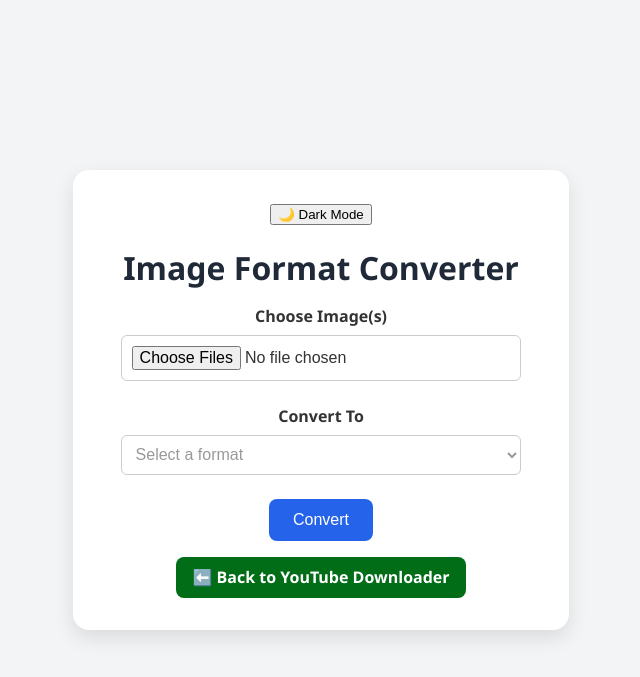
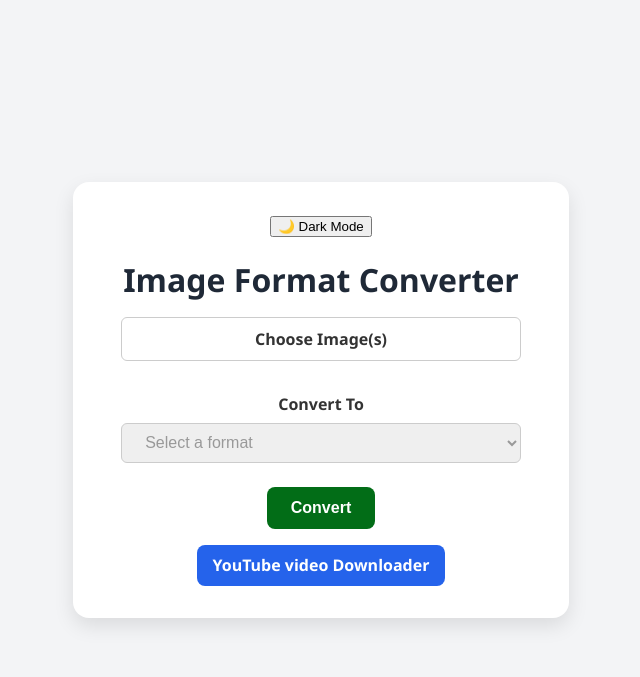
Before and after one commit to Manupoons/Video-Downloader_Image-Converter, a Flask app: page /convert-image in a window 1280 px wide. Shown: the top 677 px of the page, without its empty margins (319-959 px from the left). Run offline with Flask 3, Linux system fonts and the light colour scheme.

Commit message:
added mp3 format and fixed almost styling of pages

```diff
--- a/app.py
+++ b/app.py
@@ -34,10 +34,11 @@
     error = None
     if request.method == 'POST':
         url = request.form['url']
+        format_choice = request.form.get('format', 'mp4')
         if url:
             try:
-                download_video(url)
-                message = "✅ Video downloaded successfully!"
+                download_video(url, format_choice)
+                message = f"✅ {format_choice.upper()} downloaded successfully!"
             except Exception as e:
                 cleaned_error = re.sub(r'\x1b\[[0-9;]*m', '', str(e))
                 error = f"❌ {cleaned_error}"
@@ -98,28 +99,39 @@
         download_progress['percent'] = 100
         print("Download finished:", d.get('filename'))
 
-def download_video(url):
+def download_video(url, format_choice):
+    output_template = os.path.join(DOWNLOAD_DIR, '%(title)s.%(ext)s')
     ydl_opts = {
-        'format': (
-            'bestvideo[height<=1080][vcodec^=avc1]+bestaudio/best/'
-            'bestvideo[height<=1080]+bestaudio/best'
-        ),
-        'outtmpl': os.path.join(DOWNLOAD_DIR, '%(title)s.%(ext)s'),
-        'merge_output_format': 'mp4',
-        'audioquality': 0,
+        'outtmpl': output_template,
         'quiet': False,
         'verbose': True,
         'nocheckcertificate': True,
-        'progress_hooks': [progress_hook],
-        'postprocessors': [
-            {
+        'progress_hooks': [progress_hook]
+    }
+
+    if format_choice == 'mp3':
+        ydl_opts.update({
+            'format': 'bestaudio/best',
+            'postprocessors': [{
+                'key': 'FFmpegExtractAudio',
+                'preferredcodec': 'mp3',
+                'preferredquality': '192',
+            }],
+        })
+    else:  # mp4
+        ydl_opts.update({
+            'format': (
+                'bestvideo[height<=1080][vcodec^=avc1]+bestaudio/best/'
+                'bestvideo[height<=1080]+bestaudio/best'
+            ),
+            'merge_output_format': 'mp4',
+            'postprocessors': [{
                 'key': 'FFmpegVideoConvertor',
                 'preferedformat': 'mp4',
-            }
-        ]
-    }
+            }],
+        })
 
-    print(f"🔍 Downloading from: {url}")
+    print(f"🔍 Downloading {format_choice.upper()} from: {url}")
     print(f"📁 Saving to: {DOWNLOAD_DIR}")
 
     with yt_dlp.YoutubeDL(ydl_opts) as ydl:
--- a/static/style.css
+++ b/static/style.css
@@ -43,18 +43,35 @@
     outline: none;
 }
 
-form button {
-    background-color: #2563eb;
+.nav-button {
+    background-color: #026d17;
     color: white;
     padding: 0.75rem 1.5rem;
     border: none;
     border-radius: 0.5rem;
     font-size: 1rem;
     cursor: pointer;
+    font-weight: bold;
     transition: background-color 0.2s;
 }
 
-form button:hover {
+.nav-button:hover {
+    background-color: #013f0e;
+}
+
+.link-button {
+    display: inline-block;
+    padding: 0.6em 1em;
+    margin-top: 1em;
+    background-color: #2563eb;
+    color: white;
+    text-decoration: none;
+    border-radius: 8px;
+    font-weight: bold;
+    transition: background-color 0.3s;
+}
+
+.link-button:hover {
     background-color: #1e40af;
 }
 
@@ -75,21 +92,6 @@
     background-color: #fee2e2;
     color: #991b1b;
     border: 1px solid #ef4444;
-}
-
-.nav-button {
-    display: inline-block;
-    padding: 0.6em 1em;
-    margin-top: 1em;
-    background-color: #026d17;
-    color: white;
-    text-decoration: none;
-    border-radius: 8px;
-    font-weight: bold;
-    transition: background-color 0.3s;
-}
-.nav-button:hover {
-    background-color: #013f0e;
 }
 
 #progress-bar-container {
@@ -121,14 +123,25 @@
     color: var(--text-color, #333);
 }
 
-input[type="file"],
+.text-style,
+.format-style {
+    color: #333;
+}
+
+input[type="file"] {
+    display: none;
+}
+
+.custom-select,
 select {
-    padding: 0.6em;
+    display: inline-block;
+    padding: 0.6em 1.2em;
     border: 1px solid #ccc;
     border-radius: 6px;
+    color: white;
+    cursor: pointer;
     font-size: 1em;
-    background-color: var(--input-bg, #fff);
-    color: var(--text-color, #333);
+    transition: background-color 0.2s ease;
 }
 
 select:invalid {
@@ -150,11 +163,14 @@
     .form-group label {
         margin-bottom: 0.5em;
         font-weight: 600;
-        color: var(--text-color, #fff);
     }
 
-    body.dark input[type="file"],
-    body.dark select {
+    body.dark .text-style {
+        color: #f3f4f6;
+    }
+
+    body.dark .custom-select,
+    body.dark select{
         background-color: #1f2937;
         color: #f3f4f6;
         border-color: #374151;
@@ -178,12 +194,12 @@
         border-color: #3b82f6;
     }
 
-    body.dark form button {
-        background-color: #3b82f6;
+    body.dark .nav-button {
+        background-color: #026d17;
     }
 
-    body.dark form button:hover {
-        background-color: #2563eb;
+    body.dark .nav-button:hover {
+        background-color: #013f0e;
     }
 
     body.dark .alert.success {
@@ -220,7 +236,6 @@
         color: #f9fafb;
         border-color: #555;
     }
-
 }
 
 /* RESPONSIVENESS */
--- a/templates/convert_image.html
+++ b/templates/convert_image.html
@@ -19,12 +19,12 @@
 
         <form method="POST" enctype="multipart/form-data">
             <div class="form-group">
-                <label for="image">Choose Image(s)</label>
-                <input type="file" name="image" id="image" multiple accept=".jpg,.jpeg,.png,.bmp,.gif,.webp,.arw" required>
+                <label for="image" class="text-style, custom-select">Choose Image(s)</label>
+                <input name="image" id="image" type="file" multiple accept=".jpg,.jpeg,.png,.bmp,.gif,.webp,.arw" required>
             </div>
 
             <div class="form-group">
-                <label for="format">Convert To</label>
+                <label for="format" class="text-style">Convert To</label>
                 <select name="format" id="format" required>
                     <option value="" disabled selected>Select a format</option>
                     <option value="png">PNG</option>
@@ -35,14 +35,14 @@
                     <option value="webp">WEBP</option>
                 </select>
             </div>
-            <button type="submit">Convert</button>
+            <button type="submit" class="nav-button">Convert</button>
         </form>
 
         <div id="progress-bar-container" style="display:none;">
             <div id="progress-bar"></div>
         </div>
 
-        <a href="{{ url_for('index') }}" class="nav-button">⬅️ Back to YouTube Downloader</a>
+        <a href="{{ url_for('index') }}" class="link-button">YouTube video Downloader</a>
     </div>
 
     <script>
```
Also changed, not shown: templates/index.html (+8 -3 lines).
